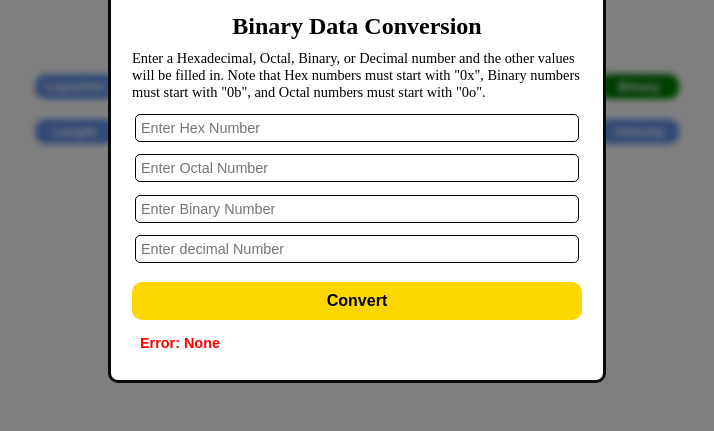
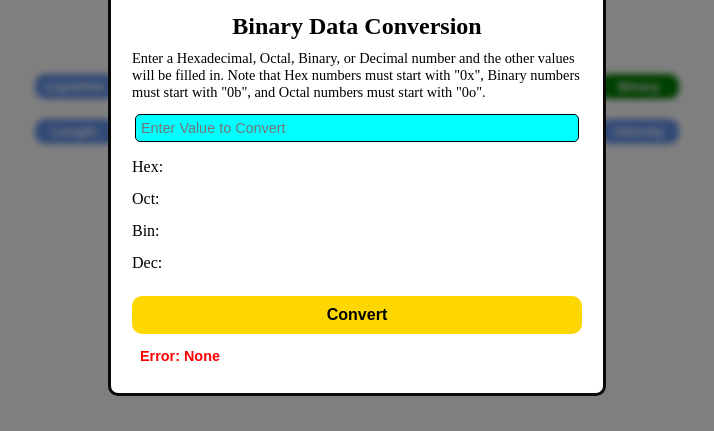
Before and after one commit to KenStern1219/UnitConversion, a website: page UnitConversion.html in a window 1280 px wide. Both pictures are taken after a click on the button "Binary". Shown: the part 369-800 px from the top of the page, without its empty margins (283-997 px from the left). Drawn offline with Linux system fonts and the light colour scheme.

Commit message:
Added separate field for data entry. Several layout and style changes

```diff
--- a/UnitConversion.html
+++ b/UnitConversion.html
@@ -69,13 +69,28 @@
                     </p>
                 </div>
 
-                <input type="text" id="hexNumber" placeholder="Enter Hex Number" />
-                <input type="text" id="octalNumber" placeholder="Enter Octal Number" />
-                <input type="text" id="binaryNumber" placeholder="Enter Binary Number" />
-                <input type="text" id="decimalNumber" placeholder="Enter decimal Number" />
-
+                <input type="text" id="inputValueToConvert" placeholder="Enter Value to Convert" />
+                <div class="binary">
+                    <div>
+                        <span>Hex:</span>
+                        <input type="text" id="hexNumber" readonly />
+                    </div>
+                    <div>
+                        <span>Oct:</span>
+                        <input type="text" id="octalNumber" readonly />
+                    </div>
+                    <div>
+                        <span>Bin:</span>
+                        <input type="text" id="binaryNumber" readonly />
+                    </div>
+                    <div>
+                        <span>Dec:</span>
+                        <input type="text" id="decimalNumber" readonly/>
+                    </div>
+                </div>
                 <button class="binaryConvertButton">Convert</button>
                 <input type="text" id="errorMessage" readonly />
+
             </section>
 
             <div class="overlay hidden"></div>
--- a/script.js
+++ b/script.js
@@ -29,6 +29,7 @@ document.addEventListener("DOMContentLoaded", function ()
     const binaryValue = document.getElementById("binaryNumber");
     const decimalValue = document.getElementById("decimalNumber");
     const errorMessage = document.getElementById("errorMessage");
+    const inputValueToConvert = document.getElementById("inputValueToConvert");
 
     const converter = document.querySelector(".converter");
     const result = document.querySelector(".result");
@@ -163,6 +164,7 @@ document.addEventListener("DOMContentLoaded", function ()
         octalValue.value = "";
         binaryValue.value = "";
         decimalValue.value = "";
+        inputValueToConvert.value = "";
 
         openModal();
     });
@@ -214,12 +216,12 @@ document.addEventListener("DOMContentLoaded", function ()
     binaryConvertButton.addEventListener("click", () =>
     {
         console.log("Convert Button Clicked\n\n");
-        const decimal = decimalValue.value;
+        const decimal = inputValueToConvert.value;
         const decimalNumber = Number(decimal);
-        hexValue.value = "Hex: " + decimalNumber.toString(16);
-        octalValue.value = "Oct: " + decimalNumber.toString(8);
-        binaryValue.value = "Bin: " + decimalNumber.toString(2);
-        decimalValue.value = "Dec: " + decimalNumber.toString(10);
+        hexValue.value = decimalNumber.toString(16);
+        octalValue.value = decimalNumber.toString(8);
+        binaryValue.value = decimalNumber.toString(2);
+        decimalValue.value = decimalNumber.toString(10);
     });
 
     timeButton.addEventListener("click", () =>
--- a/styles.css
+++ b/styles.css
@@ -85,6 +85,16 @@ h2
     z-index: 2;
 }
 
+#inputValueToConvert
+{
+    background-color: aqua;
+}
+
+.modal .binary {
+    display: flex;
+    flex-direction: column;
+}
+
 .modal .flex
 {
     display: flex;
@@ -138,6 +148,34 @@ button
     pointer-events: none;
 }
 
+#hexNumber
+{
+    border: 0;
+    outline: none;
+    pointer-events: none;
+}
+
+#octalNumber
+{
+    border: 0;
+    outline: none;
+    pointer-events: none;
+}
+
+#binaryNumber
+{
+    border: 0;
+    outline: none;
+    pointer-events: none;
+}
+
+#decimalNumber
+{
+    border: 0;
+    outline: none;
+    pointer-events: none;
+}
+
 .btn-close
 {
     transform: translate(10px, -20px);
```
